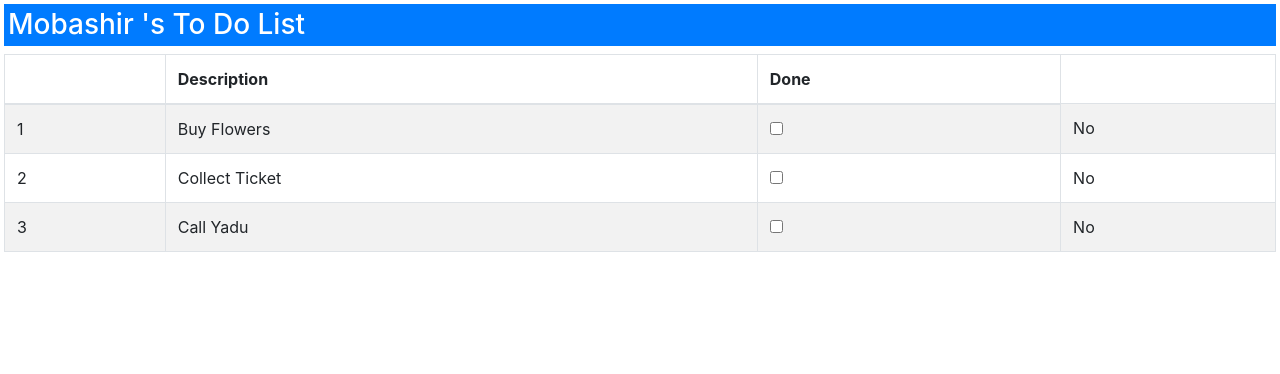
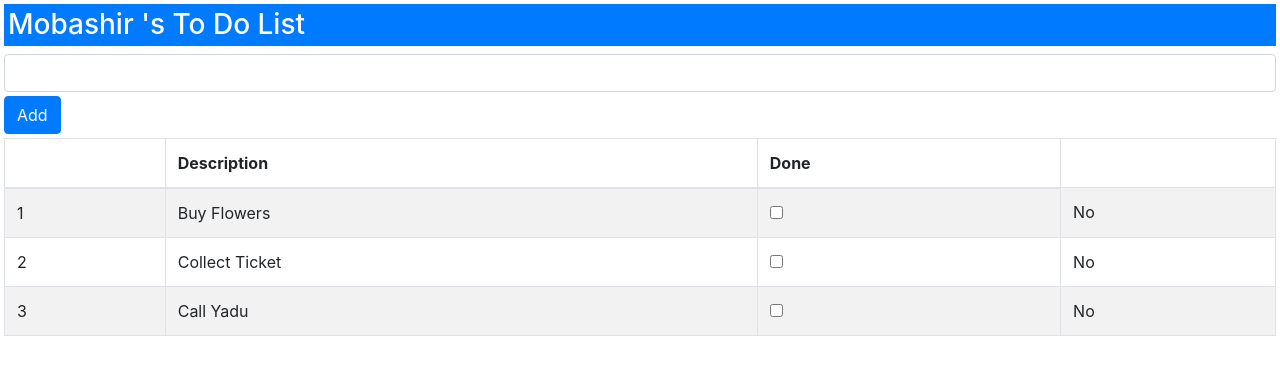
Before and after one commit to MobashirAhmad/Angular, an Angular app in the folder todo/: page / in a window 1280 px wide. Shown: the top 374 px of the page. Built offline with nearby package versions, Linux system fonts and the light colour scheme.

Commit message:
Adding To Do Items to Model

```diff
--- a/todo/src/app/app.component.html
+++ b/todo/src/app/app.component.html
@@ -1,4 +1,10 @@
 <h3 class="bg-primary p-1 text-white">{{getName()}} 's To Do List </h3>
+<div class="my-1">
+<input class="form-control" #todoText />
+<button class="btn btn-primary mt-1" (click)="addItem(todoText.value)">
+ Add
+</button>
+</div>
 <table class="table table-striped table-bordered">
 <thead>
 <tr><th></th><th>Description</th><th>Done</th></tr>
--- a/todo/src/app/app.component.ts
+++ b/todo/src/app/app.component.ts
@@ -1,18 +1,23 @@
 import { Component } from '@angular/core';
-import { Model } from './model'
+import { Model, ToDoItems } from './model'
+import { ThrowStmt } from '@angular/compiler';
 @Component({
   selector: 'todo-app',
   templateUrl: './app.component.html'
- })
+})
 export class AppComponent {
   model = new Model();
   getName() {
     return this.model.user;
   }
-  getToDoItems()
-  {
+  getToDoItems() {
     //return this.model.item.filter(function (item) { return !item.done });
     //Shortcut using Lambda Expression
-     return this.model.item.filter(item=>!item.done);
+    return this.model.item.filter(item => !item.done);
+  }
+  addItem(newItem) {
+    if (newItem != "") {
+      this.model.item.push(new ToDoItems(newItem, false));
+    }
   }
 }
```
